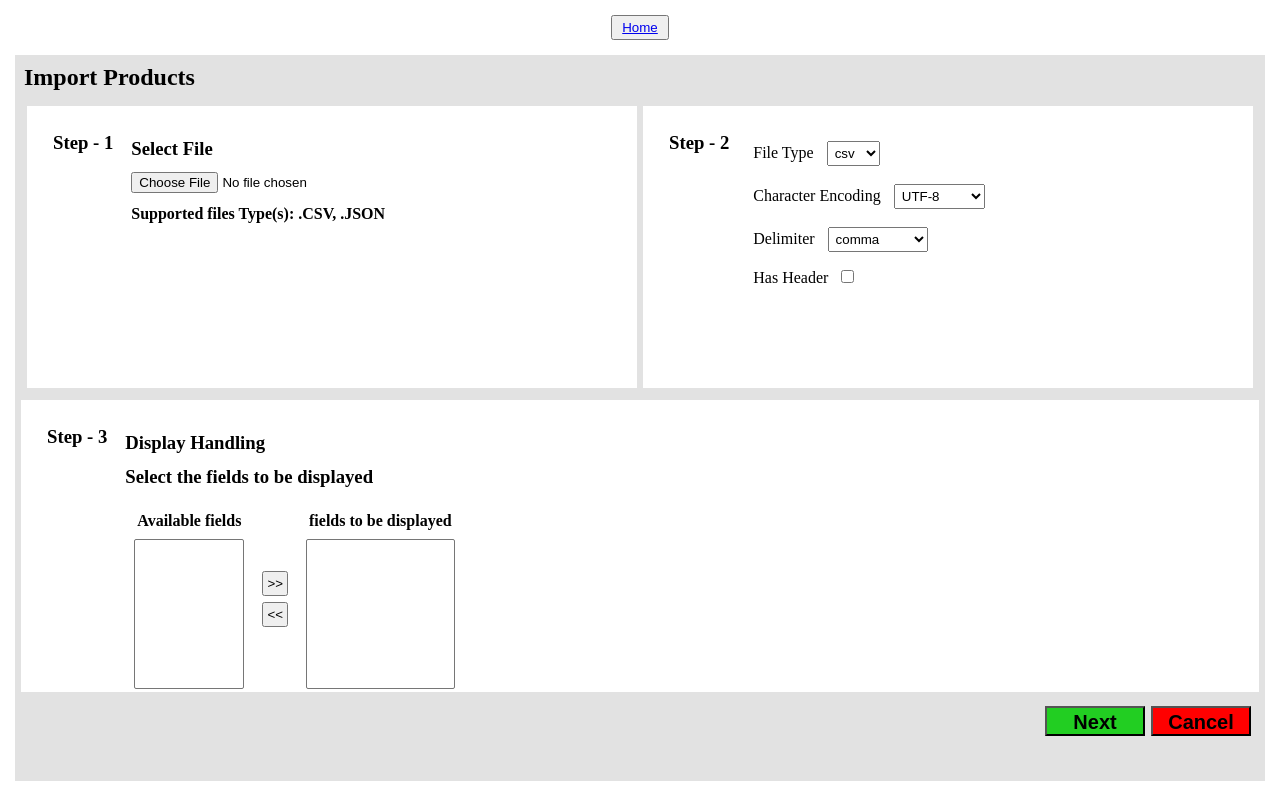
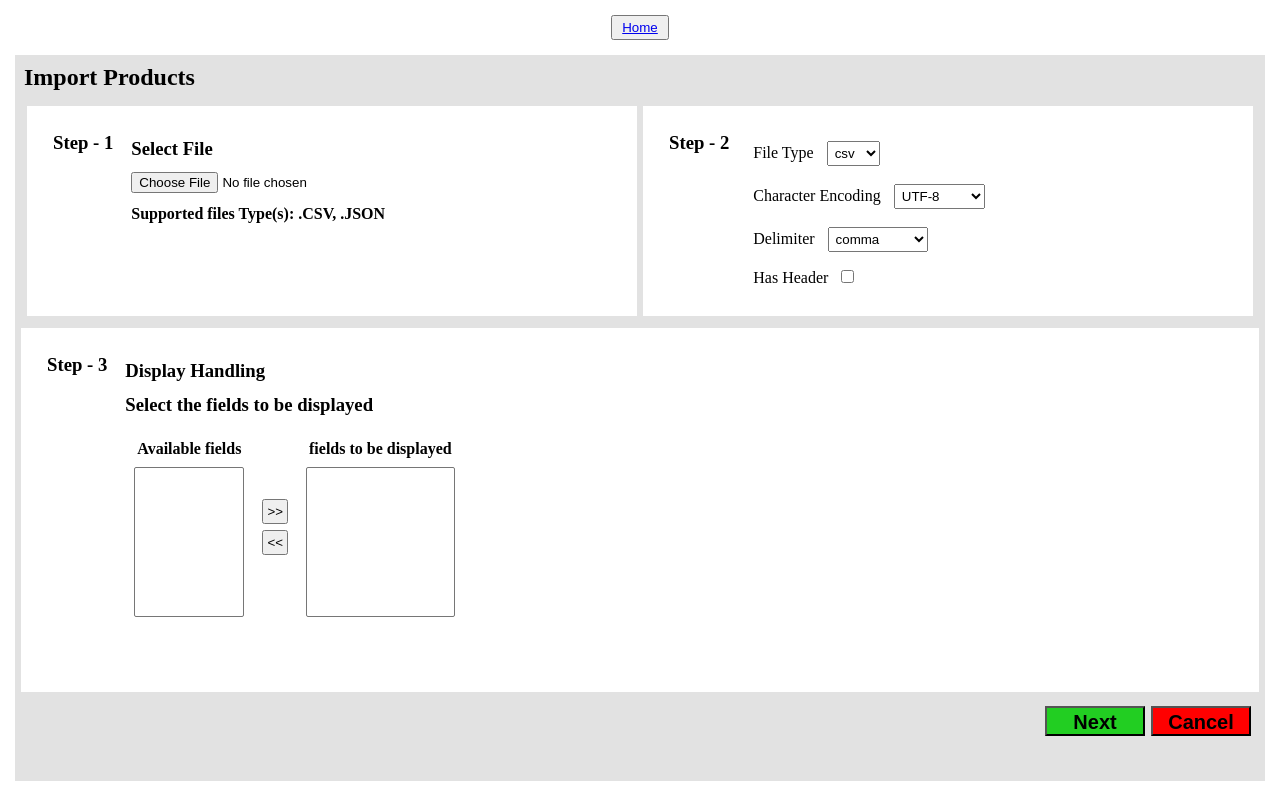
Before and after one commit to yash-sharma-007/ZenTrade-Assignment, a plain HTML site: page Task2/task2.html in a window 1280 px wide. Shown: the part 67-863 px from the top of the page. Drawn offline with Linux system fonts and the light colour scheme.

Commit message:
final commit

```diff
--- a/Task2/task2.css
+++ b/Task2/task2.css
@@ -15,7 +15,7 @@
 }
 
 .upper{
-    height: 40%;
+    height: 30%;
     display: flex;
 }
 
@@ -34,7 +34,7 @@
 }
 
 .lower{
-    height: 35%;
+    height: 45%;
     display: flex;
     padding: 20px;
     background-color: white;
```
